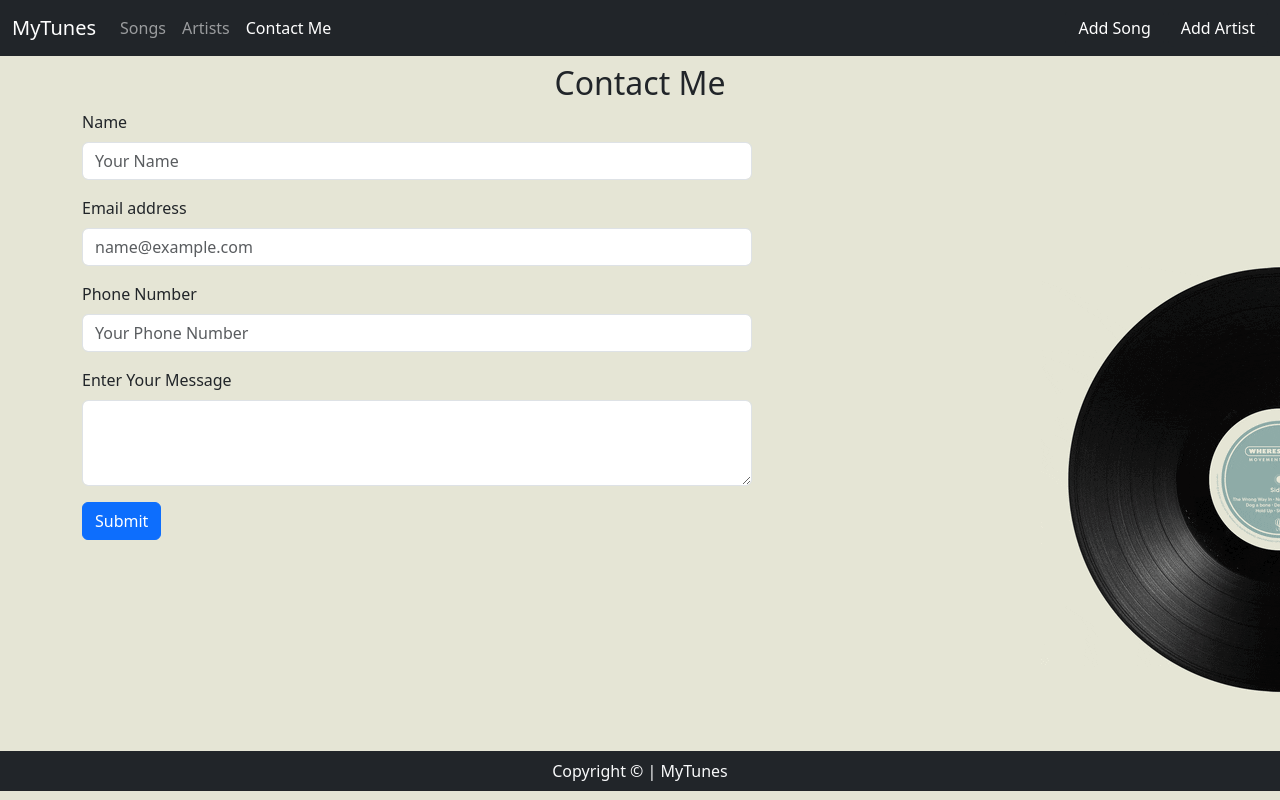
After one commit to Taraansh/mytunes, a Django app: page /contact/ in a window 1280 px wide. The commit adds this page. Run offline with Django 4.2, Linux system fonts and the light colour scheme.

Commit message:
Added Contact form

```diff
--- a/templates/base.html
+++ b/templates/base.html
@@ -45,6 +45,10 @@
                         <a class="nav-link {% block artistactive %}{% endblock artistactive %}" aria-current="page"
                             href="/artists">Artists</a>
                     </li>
+                    <li class="nav-item">
+                        <a class="nav-link {% block contactactive %}{% endblock contactactive %}" aria-current="page"
+                            href="/contact">Contact Me</a>
+                    </li>
                 </ul>
                 <a href="/add-song" style="text-decoration: none; color: white;"><button class="btn btn-dark mx-1"
                         style="height: fit-content;">Add Song</button></a>
--- /dev/null
+++ b/templates/contact.html
@@ -0,0 +1,40 @@
+{% extends 'base.html' %}
+{% block title %}GeekyWriters{% endblock title %}
+{% block contactactive %}active{% endblock contactactive %}
+{% block css %}
+<style>
+    .container {
+        min-height: 85.4vh;
+    }
+</style>
+{% endblock css %}
+{% block body %}
+<div class="container mt-2">
+    <form action="/contact/" method="POST">
+        {% csrf_token %}
+        <h2 class="text-center my-2">Contact Me</h2>
+        <div class="mb-3">
+            <label for="name" class="form-label">Name</label>
+            <input type="text" class="form-control" id="name" name="name" placeholder="Your Name" style="width: 60%;">
+        </div>
+
+        <div class="mb-3">
+            <label for="email" class="form-label">Email address</label>
+            <input type="email" class="form-control" id="email" name="email" placeholder="name@example.com"
+                style="width: 60%;">
+        </div>
+
+        <div class="mb-3">
+            <label for="phone" class="form-label">Phone Number</label>
+            <input type="tel" class="form-control" id="phone" name="phone" placeholder="Your Phone Number"
+                style="width: 60%;">
+        </div>
+
+        <div class="mb-3">
+            <label for="desc" class="form-label">Enter Your Message</label>
+            <textarea class="form-control" id="desc" name="desc" rows="3" style="width: 60%;"></textarea>
+        </div>
+        <button type="submit" class="btn btn-primary">Submit</button>
+    </form>
+</div>
+{% endblock body %}
--- a/tuneTracker/urls.py
+++ b/tuneTracker/urls.py
@@ -6,4 +6,5 @@ urlpatterns = [
     path('artists/', views.artists, name="artists"),
     path('add-artist/', views.add_artist, name='add-artist'),
     path('add-song/', views.add_song, name='add-song'),
+    path('contact/', views.contact, name='contact'),
 ]
--- a/tuneTracker/views.py
+++ b/tuneTracker/views.py
@@ -1,7 +1,7 @@
 from django.db.models import Count
 from django.shortcuts import render, redirect
 from django.http import HttpResponseServerError
-from tuneTracker.models import Song, Artist
+from tuneTracker.models import Song, Artist, Contact
 
 
 def home(request):
@@ -58,3 +58,15 @@ def add_song(request):
         return HttpResponseServerError("Selected artist does not exist.")
     except Exception as e:
         return HttpResponseServerError(f"An error occurred: {str(e)}")
+
+
+def contact(request):
+    if request.method == "POST":
+        name = request.POST['name']
+        email = request.POST['email']
+        phone = request.POST['phone']
+        desc = request.POST['desc']
+        ins = Contact(name=name, email=email, phone=phone, desc=desc)
+        ins.save()
+        print("written to database")
+    return render(request, 'contact.html')
```
Also changed, not shown: tuneTracker/models.py (+12 -0 lines).
